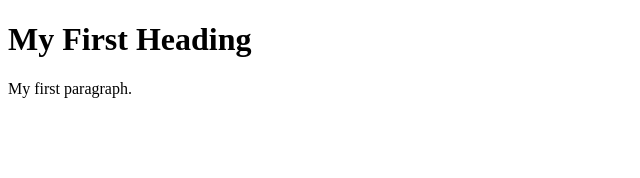
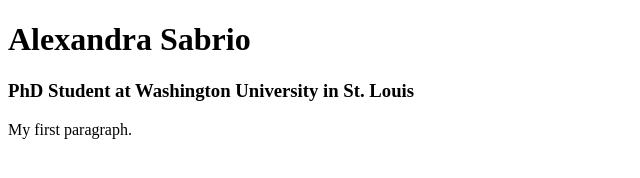
Before and after one commit to asabrio/asabrio.github.io, a plain HTML site: page index.html in a window 1280 px wide. Shown: the whole page, without its empty margins (0-640 px from the left). Drawn offline with Linux system fonts and the light colour scheme.

Commit message:
index.html

```diff
--- a/index.html
+++ b/index.html
@@ -2,7 +2,8 @@
 <html>
 <body>
 
-<h1>My First Heading</h1>
+<h1><centre>Alexandra Sabrio</centre></h1>
+<h3><centre>PhD Student at Washington University in St. Louis</centre></h3>
 
 <p>My first paragraph.</p>
 
```
